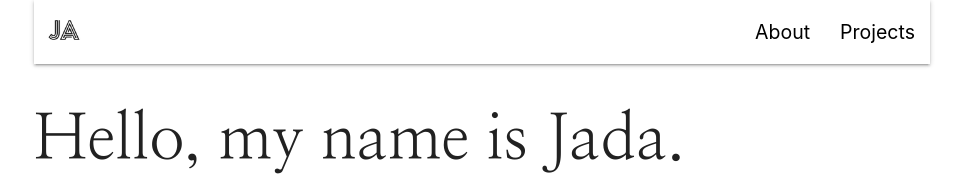
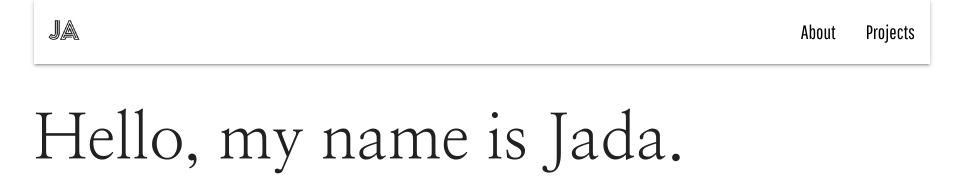
Before and after one commit to jadavianett/jarnett-portfolio, a React (Create React App) app in the folder client/: page / in a window 1280 px wide. Shown: the top 176 px of the page, without its empty margins (158-1121 px from the left). Built offline with nearby package versions, Linux system fonts and the light colour scheme; a web font is replaced by a local one.

Commit message:
adding styling

```diff
--- a/client/src/assets/css/style.css
+++ b/client/src/assets/css/style.css
@@ -23,6 +23,11 @@ nav ul a {
     display: block;
     padding: 0 15px;
     cursor: pointer;
+    font-family: 'Pathway Gothic One', sans-serif;
+
+}
+h3 {
+    font-family: 'Nanum Myeongjo', serif;
 }
 
 h1, h5 {
@@ -33,6 +38,7 @@ h1, h5 {
     color: white!important;
 
 }
+
 
 h5 {
     font-size: 2.15rem!important;
```
